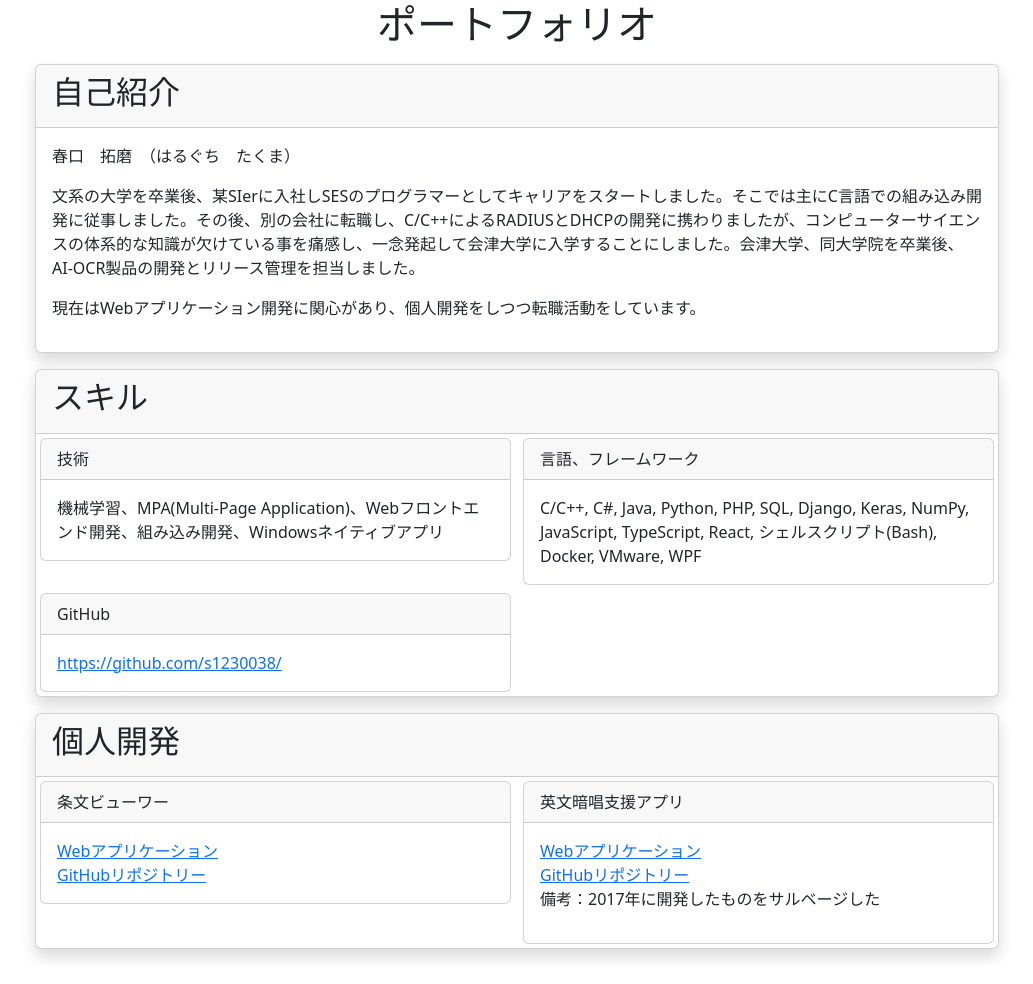
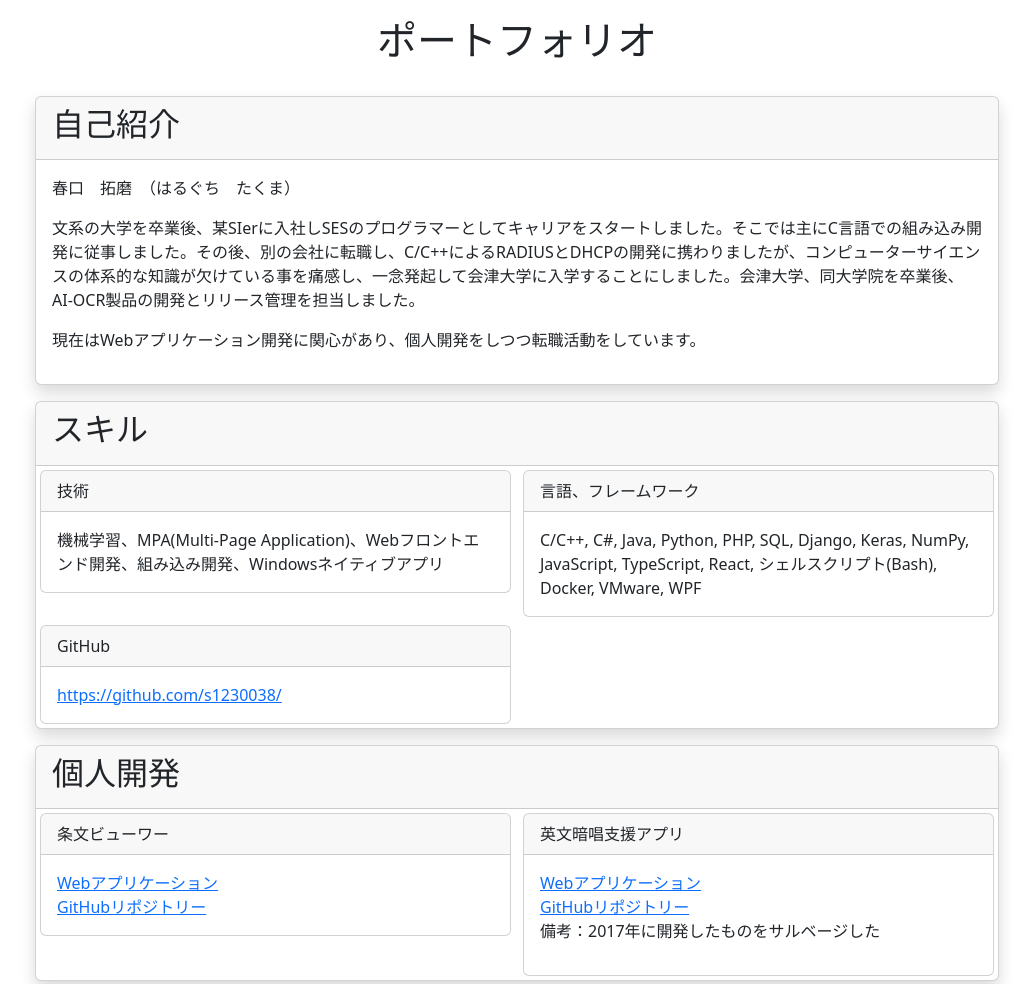
Before and after one commit to s1230038/s1230038.github.io, a website: page docs/index.html in a window 1280 px wide. Shown: the top 984 px of the page, without its empty margins (123-1156 px from the left). Drawn offline with Linux system fonts and the light colour scheme.

Commit message:
[update] append padding

```diff
--- a/docs/index.html
+++ b/docs/index.html
@@ -23,7 +23,7 @@
     <script src="js/bootstrap.min.js" defer></script>
     <div class="container">
       <main>
-        <h1 class="text-center">ポートフォリオ</h1>
+        <h1 class="text-center p-3">ポートフォリオ</h1>
 
         <div class="card m-3 shadow">
           <div class="card-header"><h2>自己紹介</h2></div>
```
